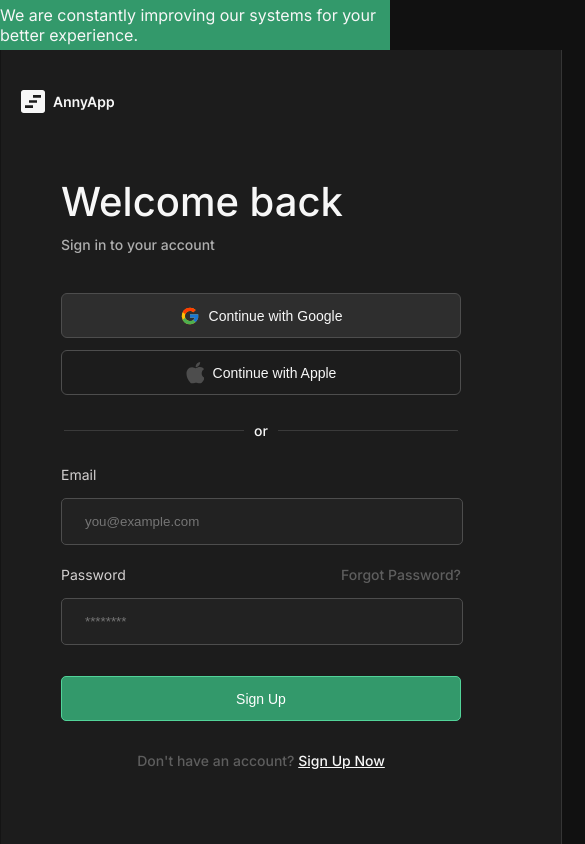
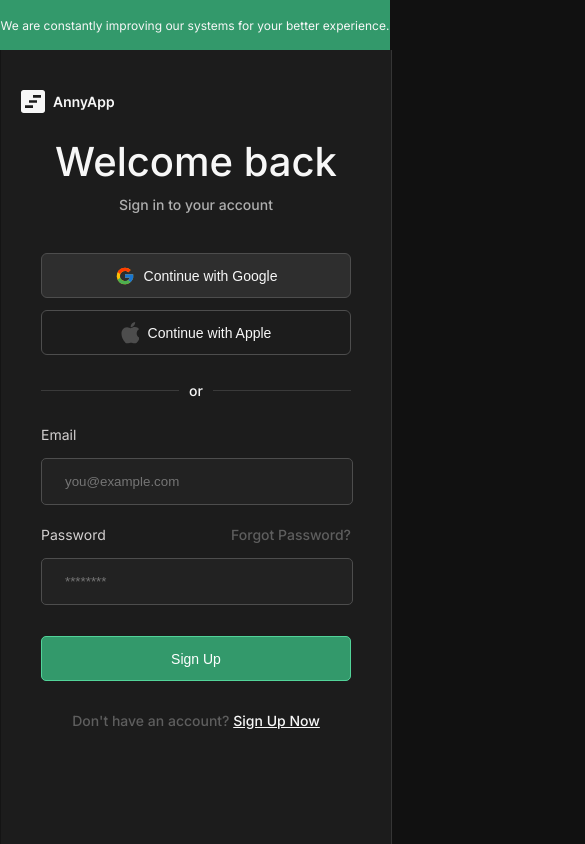
Before and after one commit to EldsonC/anny-app, a React (Vite) app: page /dashboard/sign-in in a window 390 px wide. Shown: the whole page, 585 px wide, since content can reach past the window. Built offline with nearby package versions, Linux system fonts and the light colour scheme.

Commit message:
responsive-login

```diff
--- a/src/assets/styles/login.ts
+++ b/src/assets/styles/login.ts
@@ -232,4 +232,239 @@
             }
         }
     }
+
+    @media screen and (max-width: 480px) {
+        .top-note {
+            height: 50px;
+            width: 100%;
+
+            display: flex;
+            justify-content: center;
+            align-items: center;
+
+            background-color: #33996B;
+
+            p {
+                text-align: center;
+                font-size: 12px;
+                color: #f7f7f7;
+            }
+        }
+        .content_main {
+            .left_container {
+                width: 100vw;
+                height: auto;
+                /* min-height: calc(100vh - 50px); */
+
+                background-color: #1C1C1C;
+                border-right: 1px solid #353535;
+
+                .header_login {
+                    padding-top: 40px;
+                    padding-left: 20px;
+
+                    cursor: pointer;
+                }
+            }
+
+            max-width: 100%;
+            width: 100%;
+            height: auto;
+
+            border-left: 1px solid #141414;
+            border-right: 1px solid #141414;
+
+            display: flex;
+            flex-direction: column;
+
+            section {
+                width: 100%;
+                height: auto;
+            }
+
+            .hiro {
+                padding: 20px;
+                width: calc(100% - 40px);
+
+                display: flex;
+                flex-direction: column;
+                justify-content: center;
+                align-items: center;
+
+                h1 {
+                    margin-bottom: 10px;
+                    max-width: 64.125rem;
+                    font-size: 40px;
+                    font-weight: 500;
+
+                    color: #f7f7f7;
+
+                    z-index: 1000;
+                }
+
+                p {
+                    margin-bottom: 40px;
+                    max-width: 366px;
+                    font-size: 14px;
+                    font-weight: 500;
+                    color: #AEAEAE;
+
+                    text-align: center;
+
+                    z-index: 1000;
+                }
+
+                .buttons_login {
+                    width: calc(100% - 40px);
+                    display: flex;
+                    flex-direction: column;
+                    gap: 12px;
+
+                    .focu-login {
+                        background-color: #2E2E2E;
+                    }
+
+                    button {
+                        width: 100%;
+                        height: 45px;
+
+                        border-radius: 6px;
+                        border: 1px solid #4D4D4D;
+
+                        display: flex;
+                        justify-content: center;
+                        align-items: center;
+                        gap: 9px;
+                        background-color: transparent;
+
+                        p {
+                            margin-bottom: 0px;
+                            font-size: 14px;
+                            font-weight: 500;
+                            color: #f7f7f7;
+                        }
+
+                        cursor: pointer;
+                    }
+                }
+
+                .divider {
+                    width: calc(100% - 40px);
+                    margin: 27px 0px;
+                    display: flex;
+                    justify-content: center;
+                    align-items: center;
+                    gap: 10px;
+
+                    span {
+                        width: 45%;
+                        height: 1px;
+                        background-color: #3a3a3a;
+                    }
+
+                    p {
+                        margin-bottom: 0px;
+                        font-size: 14px;
+                        color: #f7f7f7;
+                    }
+                }
+
+                form {
+                    width: calc(100% - 40px);
+                    display: flex;
+                    flex-direction: column;
+                    align-items: center;
+                    gap: 11px;
+
+                    .input_container {
+                        margin-bottom: 10px;
+                        display: flex;
+                        flex-direction: column;
+                        gap: 15px;
+
+                        width: 100%;
+
+                        .label_container {
+                            display: flex;
+                            justify-content: space-between;
+                            align-items: center;
+
+                            a {
+                                margin: 0px;
+                            }
+                        }
+
+                        label {
+                            font-size: 14px;
+                            color: #d3d0d0;
+                        }
+                        input {
+                            padding: 0px 23px;
+                            width: calc(100% - 46px);
+                            height: 45px;
+
+                            border-radius: 5px;
+                            border: 1px solid #4D4D4D;
+                            color: #4D4D4D;
+
+                            background-color: #222222;
+
+                            &:focus {
+                                border-color: #4D4D4D;
+                            }
+                        }
+                    }
+
+
+                    a {
+                        margin-top: 19px;
+                        margin-bottom: 30px;
+                        color: #5E5E5E;
+                        font-size: 14px;
+                        font-weight: 500;
+                    }
+
+                    .btn_login {
+                        margin-top: 10px;
+                        width: 100%;
+                        height: 45px;
+
+                        display: flex;
+                        justify-content: center;
+                        align-items: center;
+                        gap: 10px;
+
+                        border-radius: 5px;
+                        border: 1px solid #52d399;
+                        background: #33996B;
+
+                        p {
+                            margin: 0px;
+                            font-size: 14px;
+                            font-weight: 400;
+
+                            color: #fff;
+                        }
+
+                        cursor: pointer;
+
+                        z-index: 1000;
+                    }
+
+                    .create-acc {
+                        margin-top: 20px;
+                        color: #5E5E5E;
+                        font-size: 14px;
+                        font-weight: 500;
+
+                        a {
+                            color: #f7f7f7;
+                            text-decoration: underline;
+                            font-size: 14px;
+                        }
+                    }
+                }
+            }
+        }
+    }
 `;
```
